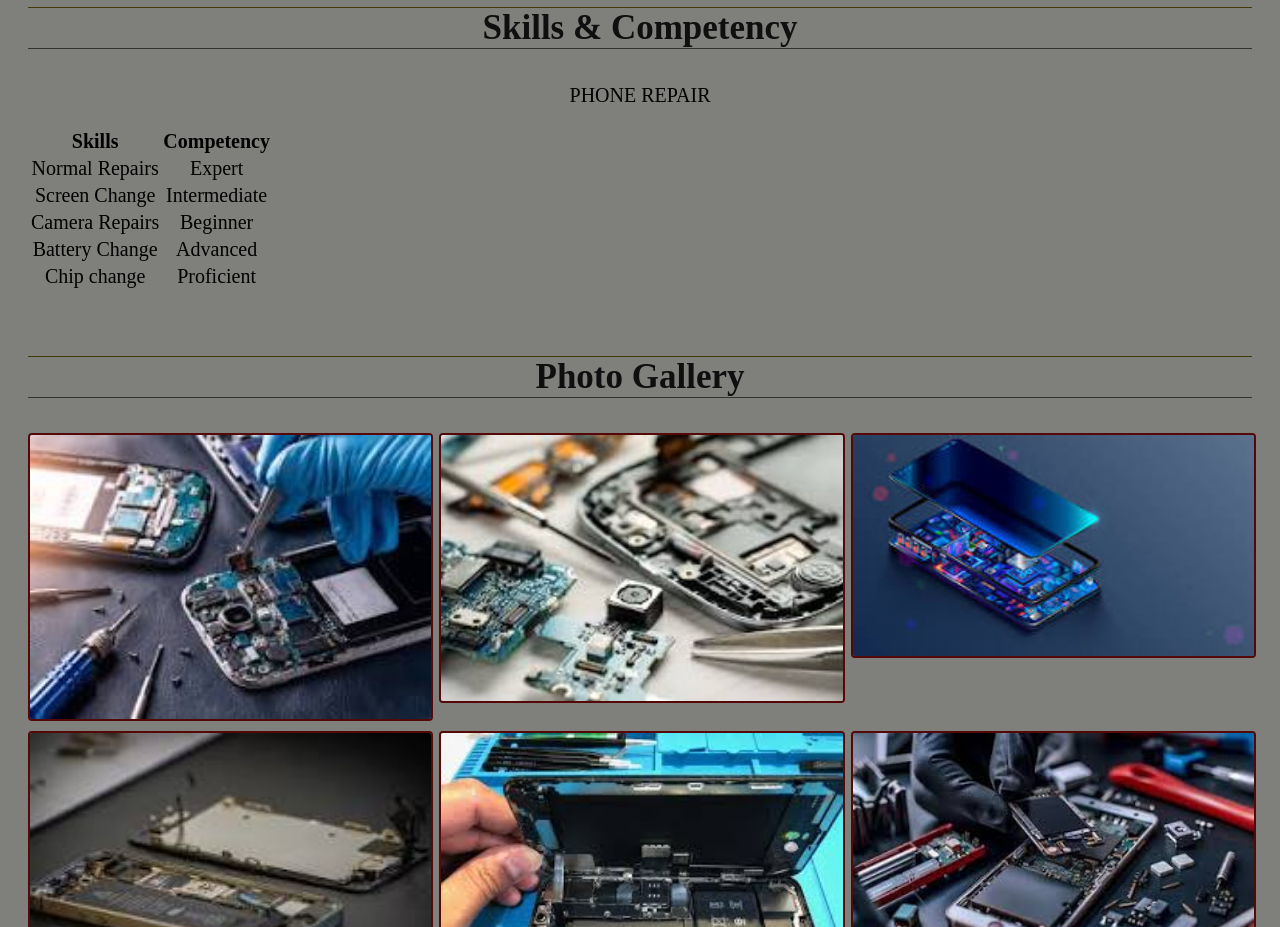
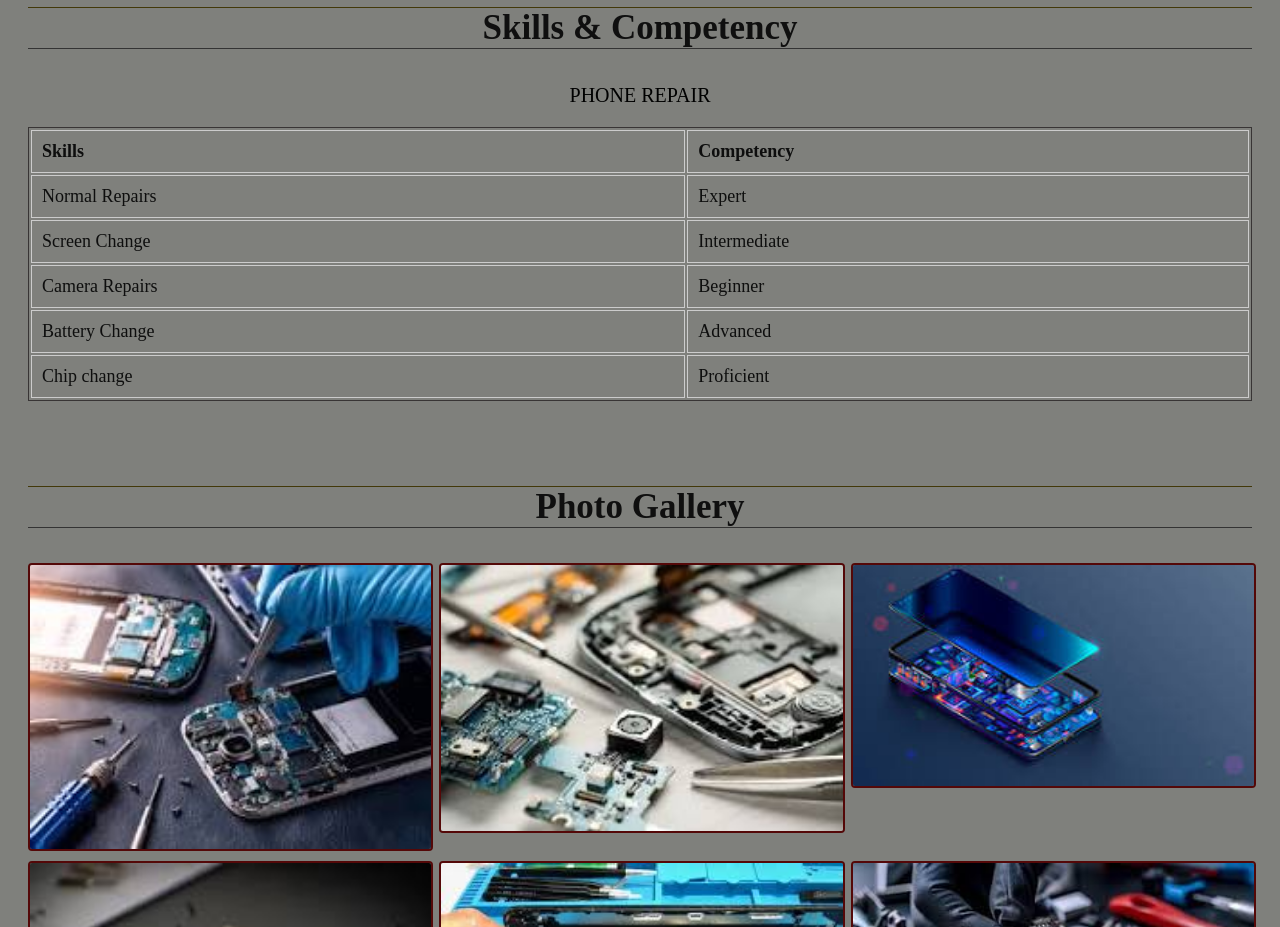
Before and after one commit to elishausen/portfolioproject, a plain HTML site: page index.html in a window 1280 px wide. Shown: the part 1000-1927 px from the top of the page. Drawn offline with Linux system fonts and the light colour scheme.

Commit message:
Update style.css

```diff
--- a/style.css
+++ b/style.css
@@ -50,8 +50,25 @@ section {
     height: 350px;
 }
 
+table {
+    width: 100%;
+
+    margin: 20px 0;
+    color: #0e0e0e;
+    font-size: 18px;
+    text-align: left;
+    border: 1px solid #383535;
+}
+
+
+th, td {
+padding: 10px;
+border: 1px solid #ccc;
+  text-align: left;
+}
+
 .gallery-grid {
-    display: grid;
+    display: grid ;
     grid-template-columns: repeat(3, 1fr);
     gap: 10px;
     color: #524f4f;
```
